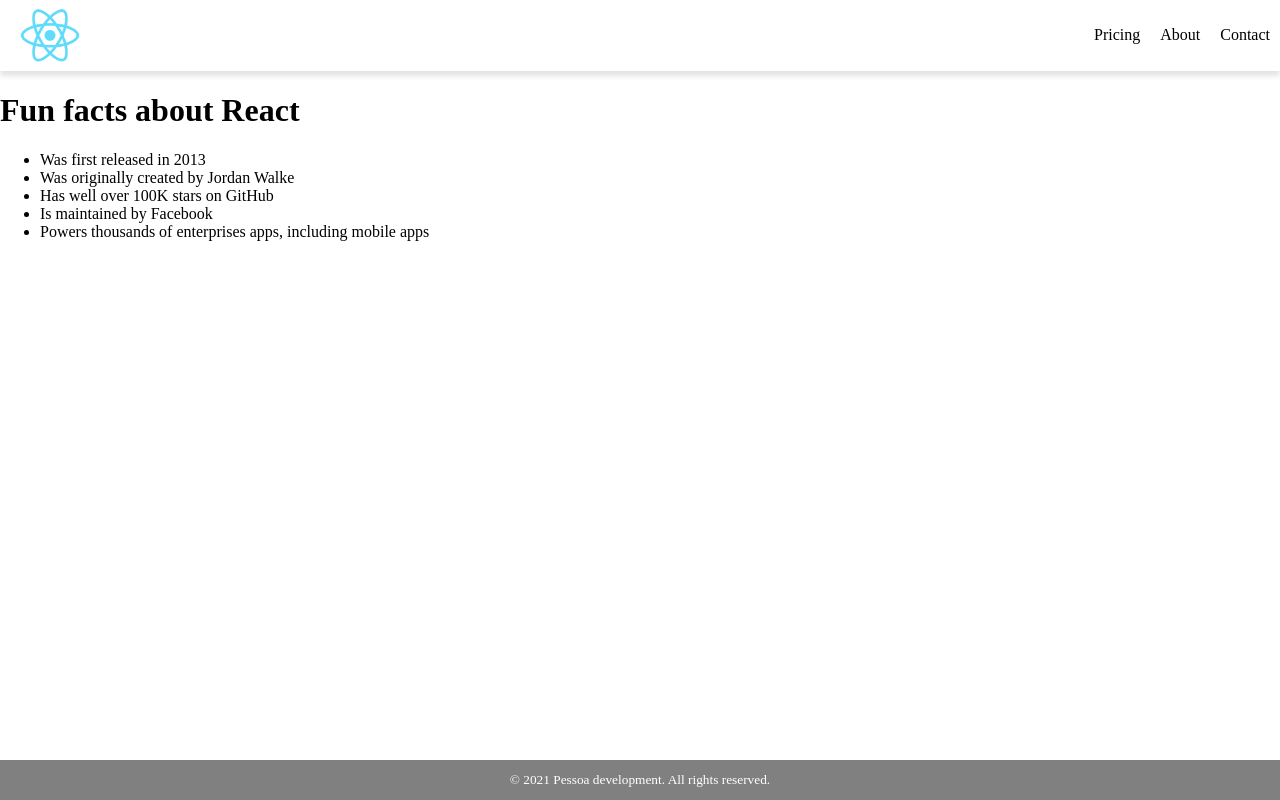
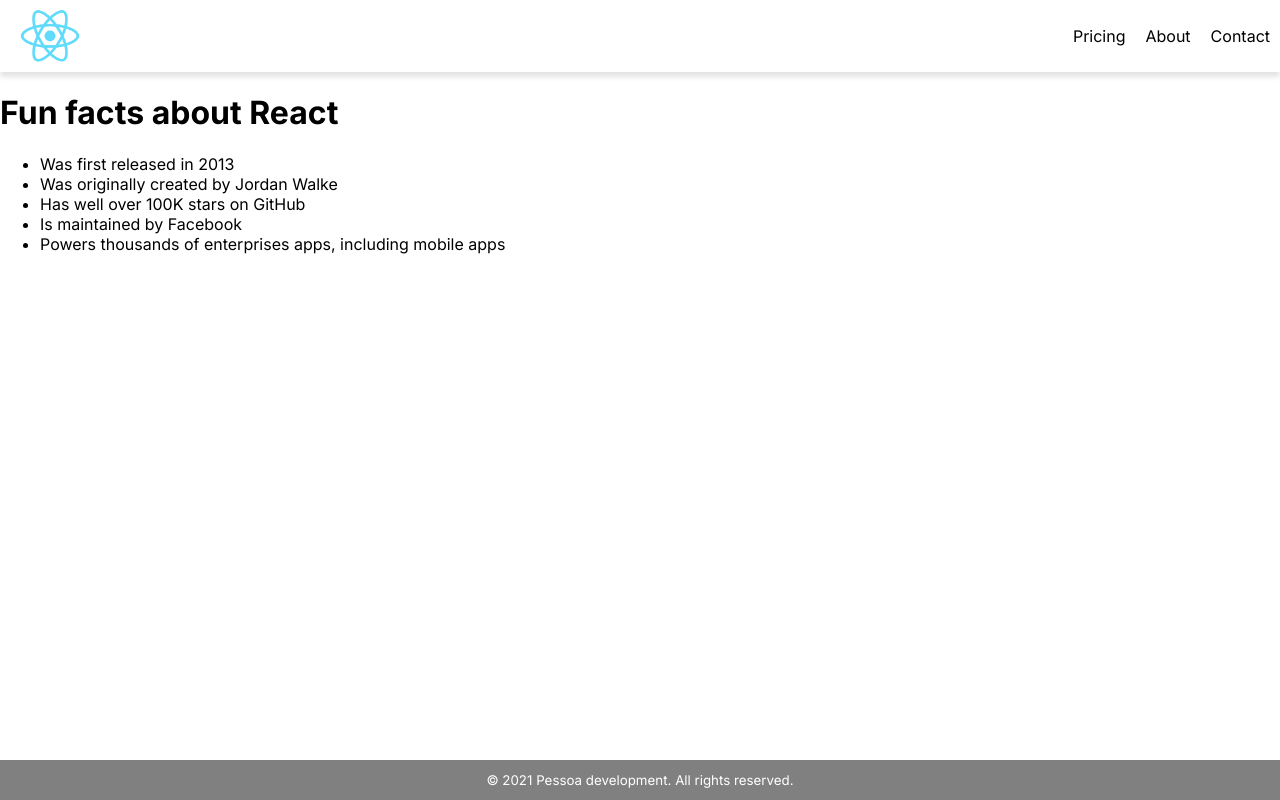
Before and after one commit to matt-pessoa/info-site, a React (Create React App) app: page / in a window 1280 px wide. Built offline with nearby package versions, Linux system fonts and the light colour scheme.

Commit message:
Add font

```diff
--- a/public/index.html
+++ b/public/index.html
@@ -24,6 +24,11 @@
       work correctly both with client-side routing and a non-root public URL.
       Learn how to configure a non-root public URL by running `npm run build`.
     -->
+
+    <link rel="preconnect" href="https://fonts.googleapis.com">
+    <link rel="preconnect" href="https://fonts.gstatic.com" crossorigin>
+    <link href="https://fonts.googleapis.com/css2?family=Inter:wght@400;600;700&display=swap" rel="stylesheet">
+
     <title>React App</title>
   </head>
   <body>
--- a/src/css/App.css
+++ b/src/css/App.css
@@ -1,7 +1,7 @@
-
-body{
-  margin: 0;
-  padding: 0;
+body {
+    margin: 0;
+    font-family: Inter, sans-serif;
+    height: 100vh;
 }
 
 img {
```
